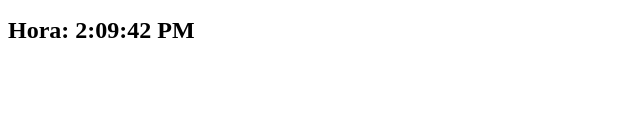
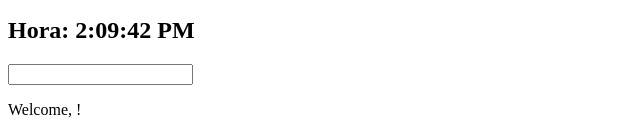
Before and after one commit to Rosia98/https---github.com-Rosia98-cursoReact, a React (Vite) app: page / in a window 1280 px wide. Shown: the part 704-836 px from the top of the page, without its empty margins (0-640 px from the left). Before the commit the page ends 800 px from the top, so only its background shows below. Built offline with nearby package versions, Linux system fonts and the light colour scheme.

Commit message:
Formularios controlados 1

```diff
--- a/src/App.jsx
+++ b/src/App.jsx
@@ -2,6 +2,7 @@ import { AlertClock } from "./AlertCLock";
 import { Clock } from "./Clock";
 import { Counter } from "./Counter";
 import { Hello } from "./Hello";
+import { InteractiveWelcome } from "./InteactiveWelcome";
 import { Message } from "./Message";
 import { MouseClicker } from "./MouseClicker";
 import { Welcome } from "./Welcome";
@@ -30,7 +31,7 @@ export function App(){
             <Counter/>
             <MouseClicker/>
             <Clock/>
-
+            <InteractiveWelcome/>
         </div>
     )
 }
--- /dev/null
+++ b/src/InteactiveWelcome.jsx
@@ -0,0 +1,17 @@
+import { useState } from "react";
+import { Welcome } from "./Welcome";
+
+export function InteractiveWelcome(){
+    const [value, setValue] = useState('')
+
+    function handleInputChange(event){
+        setValue(event.target.value)
+    }
+
+    return(
+        <div>
+            <input type="text" value={value} onChange={handleInputChange} />
+            <Welcome name={value}/>
+        </div>
+    )
+}
```
